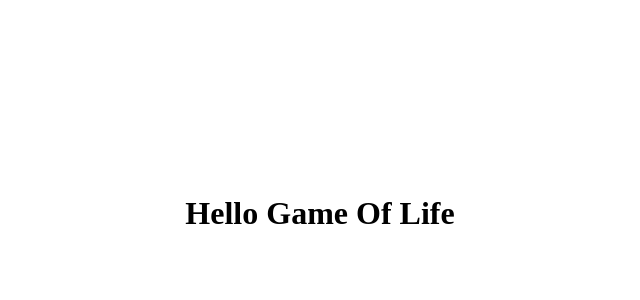
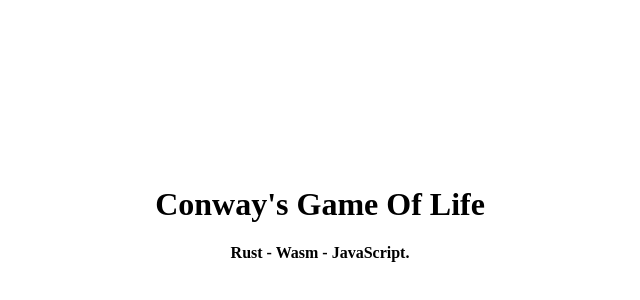
Before and after one commit to phucducnguyen/rustwasm_game-of-life, a website built with webpack: page www/index.html in a window 1280 px wide. Shown: the part 194-494 px from the top of the page, without its empty margins (328-968 px from the left). Built offline with nearby package versions, Linux system fonts and the light colour scheme; what wasm-game-of-life would draw is missing.

Commit message:
update README - index.html

```diff
--- a/www/index.html
+++ b/www/index.html
@@ -3,7 +3,7 @@
 
 <head>
   <meta charset="utf-8">
-  <title>Hello wasm-pack!</title>
+  <title>Conway's Game Of Life</title>
   <style>
     body {
       position: absolute;
@@ -20,7 +20,8 @@
 </head>
 
 <body>
-  <h1> Hello Game Of Life</h1>
+  <h1>Conway's Game Of Life</h1>
+  <strong>Rust - Wasm - JavaScript.</strong>
   <canvas id="game-of-life-canvas"></canvas>
   <script src="./bootstrap.js"></script>
 </body>
```
Also changed, not shown: README.md.
